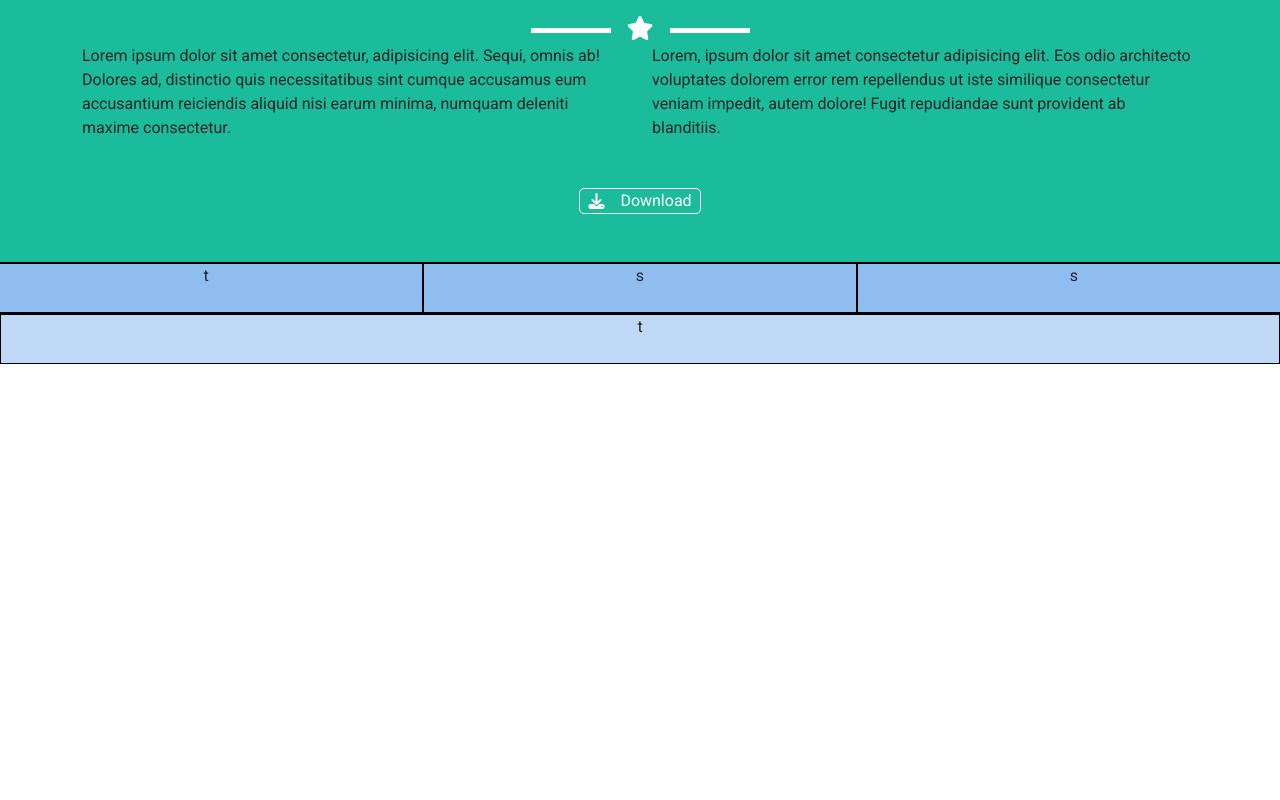
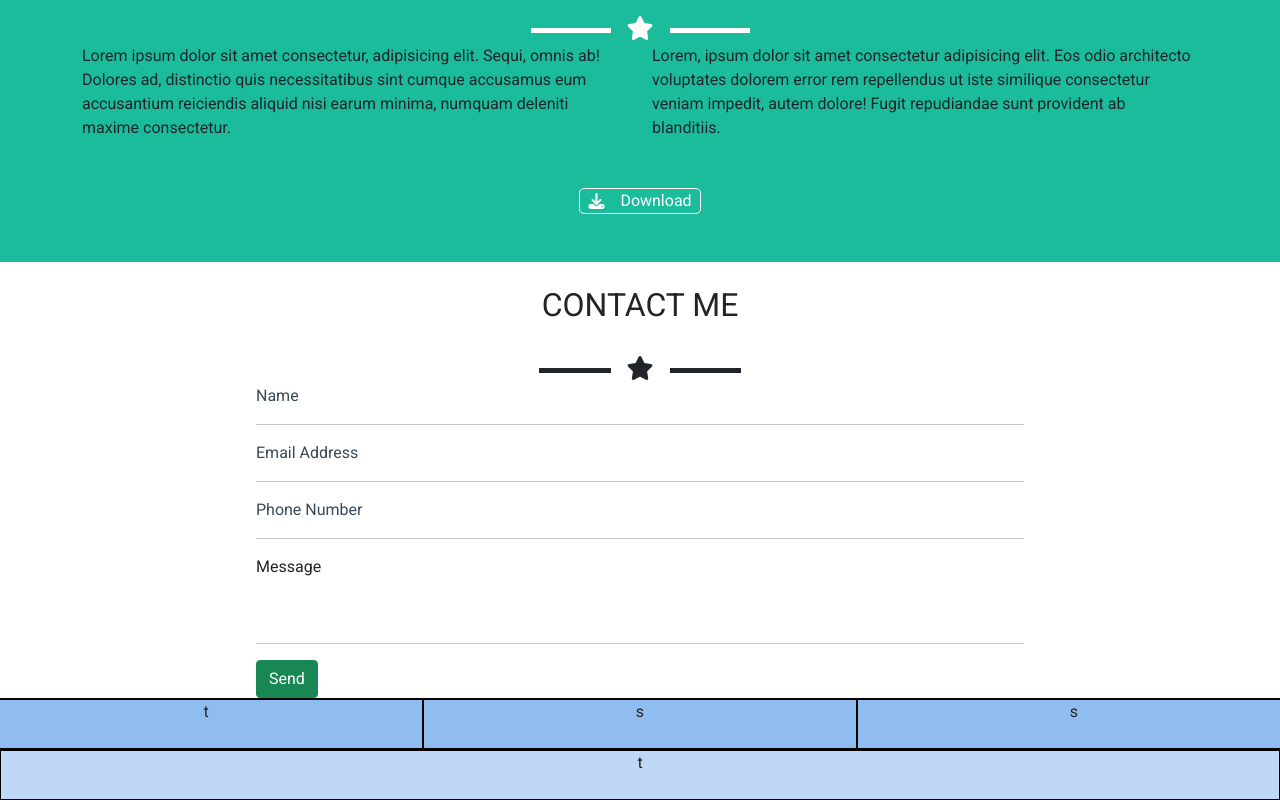
Before and after one commit to nico17022001/html-css-bootstrap-freelancer, a plain HTML site: page index.html in a window 1280 px wide. Shown: the part 1394-2194 px from the top of the page. Before the commit the page ends 1758 px from the top, so only its background shows below. Drawn offline with nearby package versions, Linux system fonts and the light colour scheme.

Commit message:
[aggiunto-settore]

```diff
--- a/assets/style.css
+++ b/assets/style.css
@@ -59,6 +59,14 @@ h3{
   cursor: pointer;
 }
 
+.little-container{
+  width: 60%;
+}
+
+.mic{
+  color: #38495a;
+}
+
 /*ELEMENTS*/
 body{
   font-family: 'Roboto', sans-serif;
--- a/index.html
+++ b/index.html
@@ -154,13 +154,49 @@
     <div class="container">
       <div class="d-flex justify-content-center align-items-center text-white py-5">
         <div class="button nd-div align-items-center d-flex justify-content-center">
-        <i class="fa-solid fa-download px-2"></i>
-        <span class="px-2">Download</span>
-      </div>
+          <i class="fa-solid fa-download px-2"></i>
+          <span class="px-2">Download</span>
+        </div>
       </div>
     </div>
     </div>
   </div>
+
+    <div class="sector">
+      <div class="container">
+        <div class="row align-items-center d-flex justify-content-center">
+          <div class="row py-4">
+            <div class="col d-flex justify-content-center">
+              <h2>CONTACT ME</h2>
+            </div>
+          </div>
+
+          <div class="d-flex col-diff align-items-center d-flex justify-content-center">
+            <div class="diabolic-row bg-dark "></div>
+            <div><i class="fa-solid fa-star fs-4 px-3"></i></div>
+            <div class="diabolic-row bg-dark"></div>
+          </div>
+        </div>
+      </div>
+
+      <div class="little-container d-flex flex-column m-auto">
+        <div><span class="mic">Name</span></div>
+        <div><hr></div>
+
+        <div><span class="mic">Email Address</span></div>
+        <div><hr></div>
+
+        <div><span class="mic">Phone Number</span></div>
+        <div><hr></div>
+
+        <div class="pb-5"><span>Message</span></div>
+        <div><hr></div>
+      </div>
+
+      <div class="little-container m-auto">
+      <button type="button" class="btn btn-success">Send</button>
+    </div>
+    </div>
   </main>
 
   <footer>
```
